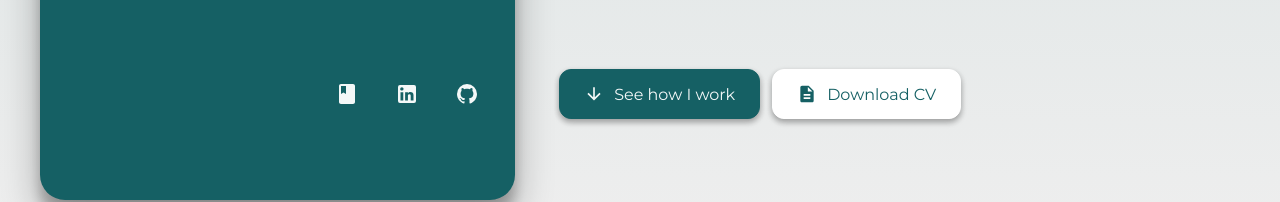
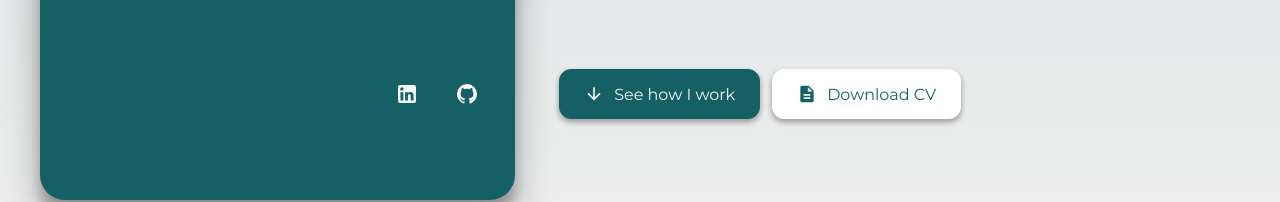
Before and after one commit to athreyacodes/portfolio, an Angular app: page / in a window 1280 px wide. Shown: the part 568-770 px from the top of the page. Built offline with nearby package versions, Linux system fonts and the light colour scheme.

Commit message:
remove blog icon

```diff
--- a/src/app/data/i18n/en-gb.json
+++ b/src/app/data/i18n/en-gb.json
@@ -20,7 +20,6 @@
     "expBtn": "Experience",
     "downloadCv": "Download CV",
     "icon": {
-      "how": "How",
       "linkedin": "My LinkedIn",
       "github": "My Github"
     }
@@ -30,7 +29,6 @@
     "fullname": "ATHREYA M R",
     "email": "athreyacodes@gmail.com",
     "location": "Bangalore, IN",
-    "how": "https://how.athreya.codes",
     "linkedin": "https://www.linkedin.com/in/athreyamr/",
     "github": "https://github.com/athreyacodes"
   },
--- a/src/app/data/i18n/fr-fr.json
+++ b/src/app/data/i18n/fr-fr.json
@@ -20,7 +20,6 @@
     "expBtn": "Expérience",
     "downloadCv": "Télécharger le CV",
     "icon": {
-      "how": "How",
       "linkedin": "Mon LinkedIn",
       "github": "Mon GitHub"
     }
@@ -30,7 +29,6 @@
     "fullname": "ATHREYA M R",
     "email": "athreyacodes@gmail.com",
     "location": "Bangalore, IN",
-    "how": "https://how.athreya.codes",
     "linkedin": "https://www.linkedin.com/in/athreyamr/",
     "github": "https://github.com/athreyacodes"
   },
--- a/src/app/pages/home/intro/intro.html
+++ b/src/app/pages/home/intro/intro.html
@@ -17,18 +17,6 @@
     <p class="intro-meta">{{ text.contactInfo.location }}</p>
 
     <ul class="social-links" role="list">
-      <li>
-        <a
-          class="btn-icon"
-          [href]="text.contactInfo.how"
-          target="_blank"
-          rel="me noopener noreferrer"
-          [attr.aria-label]="text.banner.icon.how + ' (' + text.a11y.openInNewTab + ')'"
-        >
-          <span class="tooltip">{{ text.banner.icon.how }}</span>
-          <app-icon name="how" />
-        </a>
-      </li>
       <li>
         <a
           class="btn-icon"
--- a/src/app/shared/icon/icon.ts
+++ b/src/app/shared/icon/icon.ts
@@ -32,7 +32,6 @@ const PATHS = {
   play: 'M8 5.14v14l11-7-11-7z',
   pause: 'M14 19h4V5h-4M6 19h4V5H6v14z',
   copy: 'M19 21H8V7h11m0-2H8a2 2 0 0 0-2 2v14a2 2 0 0 0 2 2h11a2 2 0 0 0 2-2V7a2 2 0 0 0-2-2m-3-4H4a2 2 0 0 0-2 2v14h2V3h12V1z',
-  how: 'M18 2H6c-1.1 0-2 .9-2 2v16c0 1.1.9 2 2 2h12c1.1 0 2-.9 2-2V4c0-1.1-.9-2-2-2M6 4h5v8l-2.5-1.5L6 12z',
   linkedin:
     'M19 3a2 2 0 0 1 2 2v14a2 2 0 0 1-2 2H5a2 2 0 0 1-2-2V5a2 2 0 0 1 2-2h14m-.5 15.5v-5.3a3.26 3.26 0 0 0-3.26-3.26c-.85 0-1.84.52-2.32 1.3v-1.11h-2.79v8.37h2.79v-4.93c0-.77.62-1.4 1.39-1.4a1.4 1.4 0 0 1 1.4 1.4v4.93h2.79M6.88 8.56a1.68 1.68 0 0 0 1.68-1.68c0-.93-.75-1.69-1.68-1.69a1.69 1.69 0 0 0-1.69 1.69c0 .93.76 1.68 1.69 1.68m1.39 9.94v-8.37H5.5v8.37h2.77z',
   github:
```
